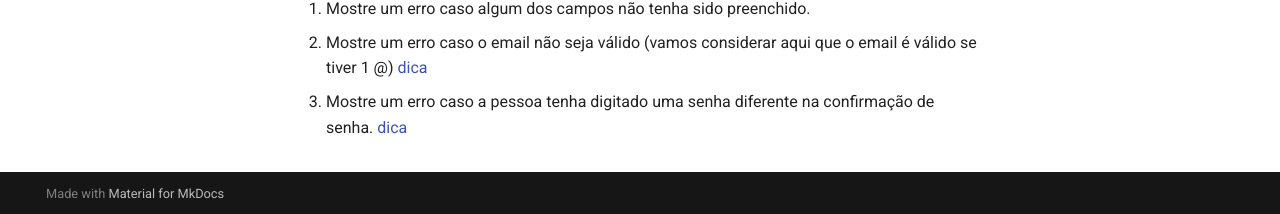
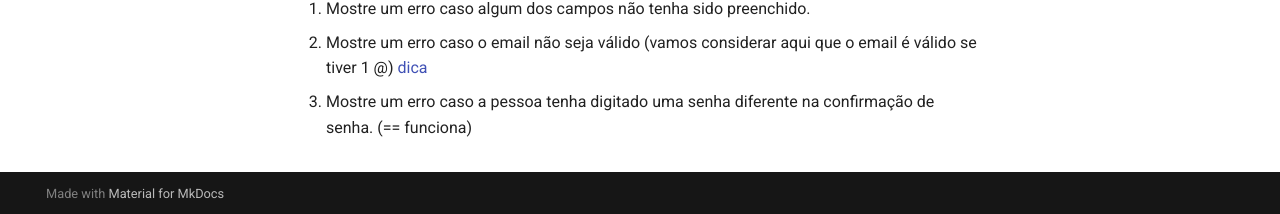
Before and after one commit to psenna/ifpr-disciplinas, an MkDocs documentation site: the page built from docs/ADS/2021/web1/23 - validando forms com js.md, in a window 1280 px wide and 900 px high, scrolled down 1631 px. Shown: the part 683-897 px from the top of the window. Built offline with MkDocs 1.6.1 and Material for MkDocs 9.7.7, drawn with Linux system fonts in a browser that asks for light colours; comment, search, counter and statistics services are not loaded.

Commit message:
bugfix: java não é js

```diff
--- a/docs/ADS/2021/web1/23 - validando forms com js.md
+++ b/docs/ADS/2021/web1/23 - validando forms com js.md
@@ -106,4 +106,4 @@ Utilizando o código acima, modifique a função de validação para que:
 
 2. Mostre um erro caso o email não seja válido (vamos considerar aqui que o email é válido se tiver 1 @) [dica](https://www.w3schools.com/jsref/jsref_includes.asp)
 
-3. Mostre um erro caso a pessoa tenha digitado uma senha diferente na confirmação de senha. [dica](https://www.w3schools.com/java/ref_string_equals.asp)
+3. Mostre um erro caso a pessoa tenha digitado uma senha diferente na confirmação de senha. (== funciona)
```
